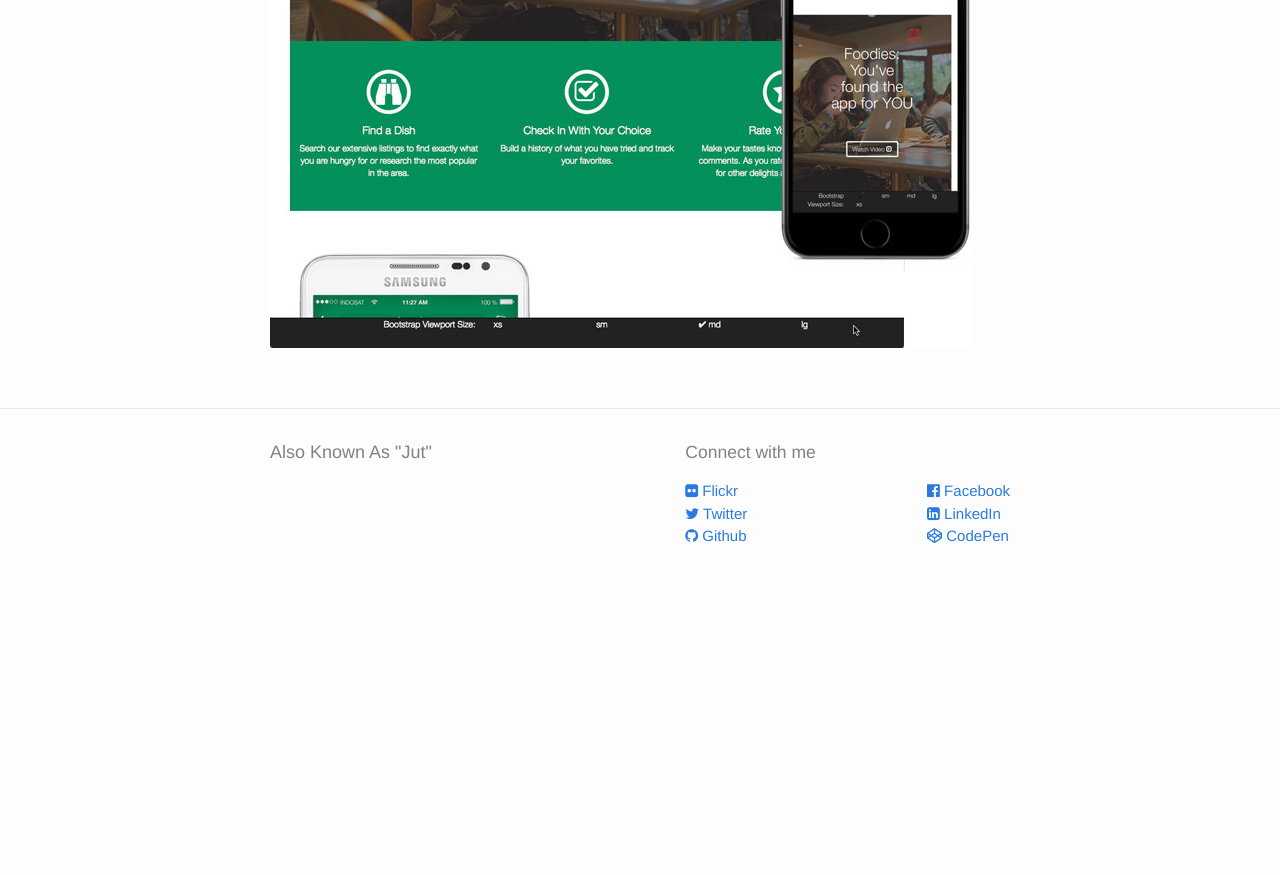
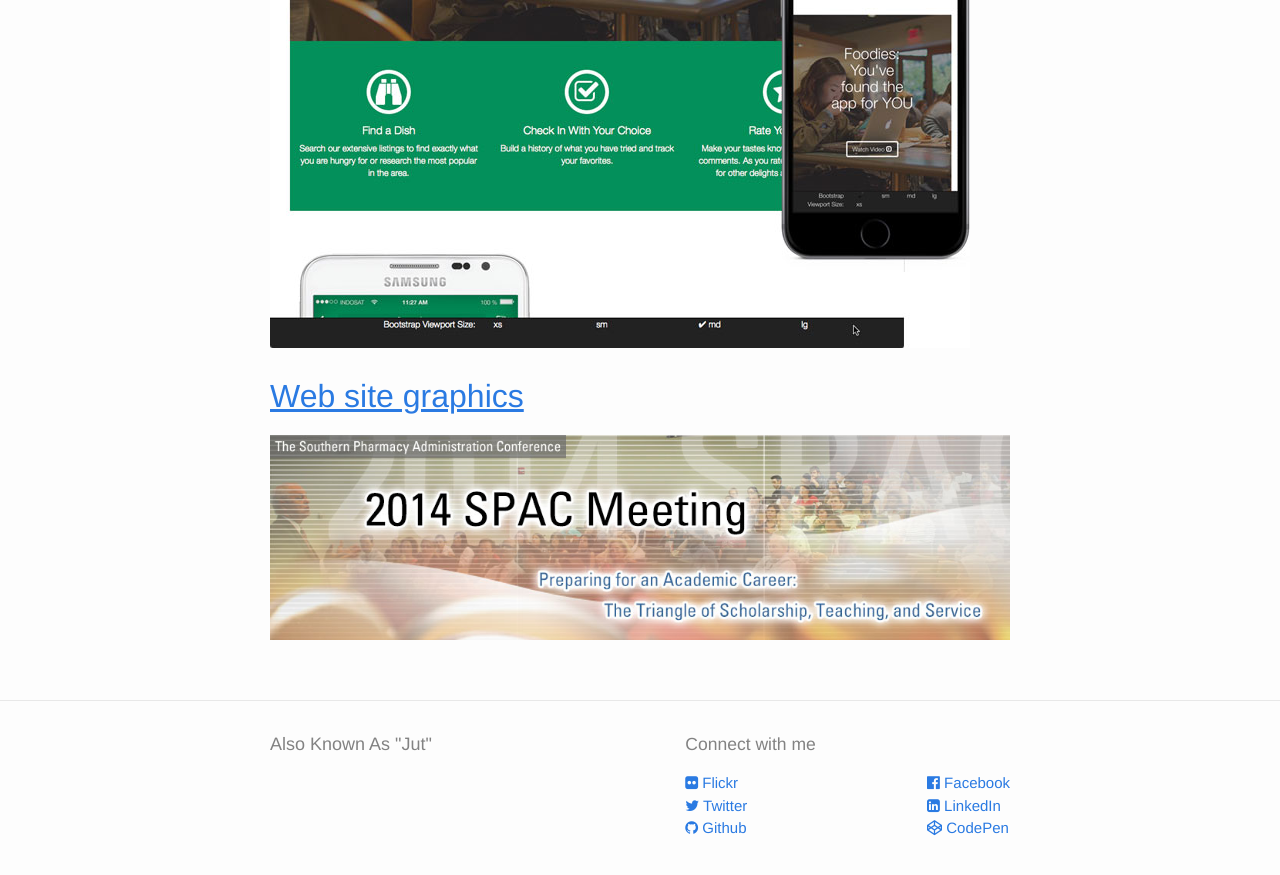
Before and after one commit to akajut/akajut.github.io, a Jekyll site: the page built from portfolio/index.html, in a window 1280 px wide and 900 px high, scrolled down 1165 px. Shown: the top 875 px of the window. Built offline with Jekyll 4.4.1, drawn with Linux system fonts in a browser that asks for light colours; nearby versions of some CDN libraries; before the commit the page ends 1773 px from its top, so only the background shows below that.

Commit message:
Adding web graphics link to page

```diff
--- a/portfolio/index.html
+++ b/portfolio/index.html
@@ -9,3 +9,6 @@ permalink: /portfolio/
 <br /><br />
 <a HREF="http://akajut.com/Fudsquare-Migration/"><h2>Fudsquare Bootstrap Migration</h2></a>
 <a HREF="http://akajut.com/Fudsquare-Migration/"><img src="/images/FudsquareLarge.jpg" /></a>
+<br /><br />
+<a HREF="/portfolio/oupharmacy/"><h2>Web site graphics</h2></a>
+<a HREF="/portfolio/oupharmacy/"><img src="/portfolio/oupharmacy/spac.jpg" /></a>
```
